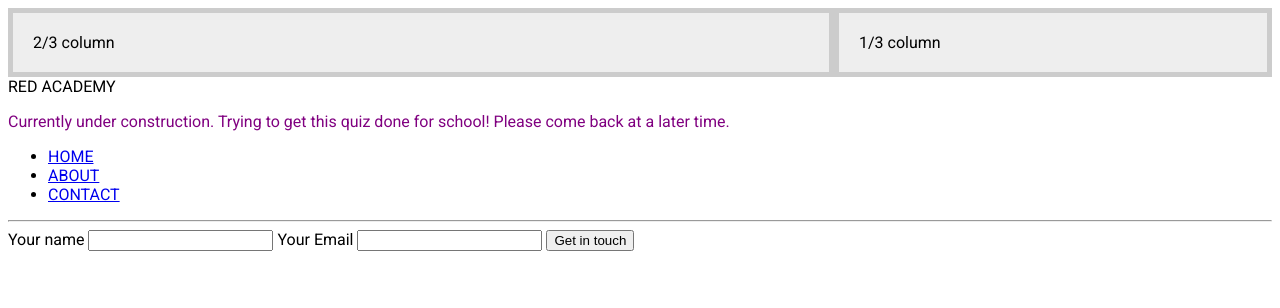
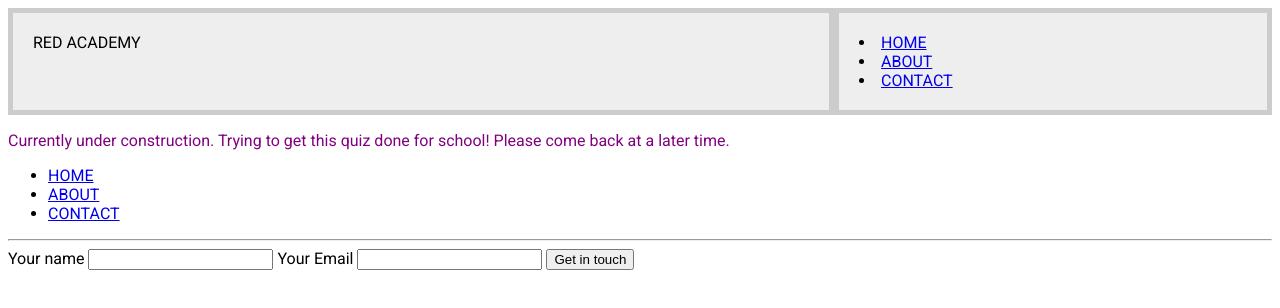
Before and after one commit to watsdaaaaat/RED24, a plain HTML site: page index.html in a window 1280 px wide. Drawn offline with Linux system fonts and the light colour scheme.

Commit message:
it worked, further testing!

```diff
--- a/index.html
+++ b/index.html
@@ -13,14 +13,23 @@
 
 <div class="columns">
   <div class="column main-column">
-    2/3 column
+    RED ACADEMY
   </div>
   <div class="column">
-    1/3 column
+    <li>
+<a href="https://www.google.ca">HOME</a>
+</li>
+
+<li>
+<a href="https://www.google.ca">ABOUT</a>
+</li>
+
+<li>
+<a href="https://www.google.ca">CONTACT</a>
+</li>
   </div>
 </div>
 
-RED ACADEMY
 
 <p>Currently under construction. Trying to get this quiz done for school! Please come back at a later time.</p>
 <header>
```
